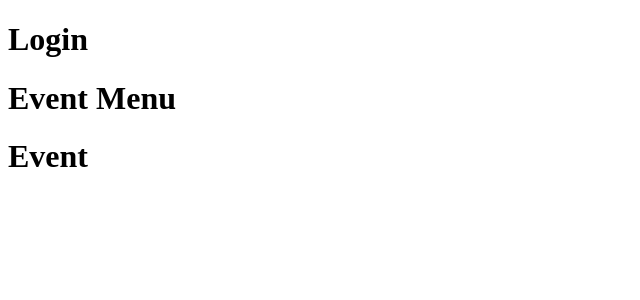
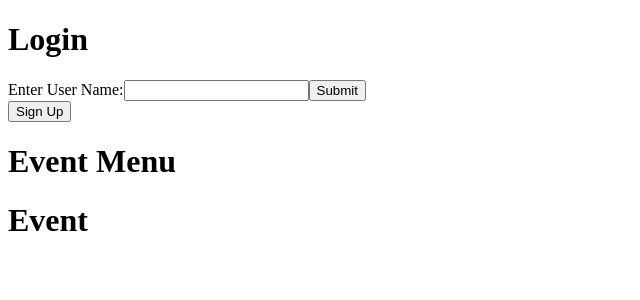
Before and after one commit to jgrimes86/Potluck-Planner, a React (Create React App) app in the folder client/: page / in a window 1280 px wide. Shown: the top 300 px of the page, without its empty margins (0-640 px from the left). Built offline with nearby package versions, Linux system fonts and the light colour scheme.

Commit message:
create login and signup forms

```diff
--- a/client/src/components/Login.js
+++ b/client/src/components/Login.js
@@ -1,10 +1,110 @@
+
+import {useState} from "react";
+
+const signupFormStart = {
+    firstName: "",
+    lastName: "",
+    username: "",
+    email: ""
+}
 
 function Login() {
+    const [signupData, setSignupData] = useState(signupFormStart)
+    const [loginData, setLoginData] = useState("")
+    const [signup, setSignup] = useState(false)
+
+    function handleLoginChange(event) {
+        setLoginData(event.target.value)
+    }
+
+    function handleLogin(event) {
+        event.preventDefault()
+        console.log(loginData)
+        setLoginData("")
+    }
+
+    function handleClick() {
+        setSignup(!signup)
+    }
+
+    const loginForm = () => {
+        return (
+            <>
+                <h1>Login</h1>
+                <form onSubmit={handleLogin}>
+                    <label htmlFor="username">Enter User Name:</label>
+                    <input
+                        type="text"
+                        name="username"
+                        value={loginData}
+                        onChange={handleLoginChange}
+                    />
+                    <input type="submit" />
+                </form>
+                <button onClick={handleClick} >Sign Up</button>
+            </>
+        )
+    }
+
+    function handleSignupChange(event) {
+        setSignupData({
+            ...signupData,
+            [event.target.name]: event.target.value
+        })
+    }
+    console.log(signupData)
+
+    function handleSignupSubmit(event) {
+        event.preventDefault()
+        console.log(signupData)
+        setSignupData(signupFormStart)
+    }
+
+    const signupForm = () => {
+        return(
+            <>
+                <h1>Signup</h1>
+                <form onSubmit={handleSignupSubmit}>
+                    <label htmlFor="firstName">Enter First Name:</label>
+                    <input
+                        type="text"
+                        name="firstName"
+                        value={signupData.firstName}
+                        onChange={handleSignupChange}
+                    />
+                    <label htmlFor="lastName">Enter Last Name:</label>
+                    <input
+                        type="text"
+                        name="lastName"
+                        value={signupData.lastName}
+                        onChange={handleSignupChange}
+                    />
+                    <label htmlFor="username">Enter User Name:</label>
+                    <input
+                        type="text"
+                        name="username"
+                        value={signupData.username}
+                        onChange={handleSignupChange}
+                    />
+                    <label htmlFor="email">Enter Email:</label>
+                    <input
+                        type="text"
+                        name="email"
+                        value={signupData.email}
+                        onChange={handleSignupChange}
+                    />
+                    <input type="submit" />
+                </form>
+                <button onClick={handleClick} >Go To Login</button>
+            </>
+        )
+    }
 
     return (
-        <h1>Login</h1>
+        <div>
+            {signup ? signupForm() : loginForm()}
+        </div>
     )
-
 }
 
 export default Login
```
